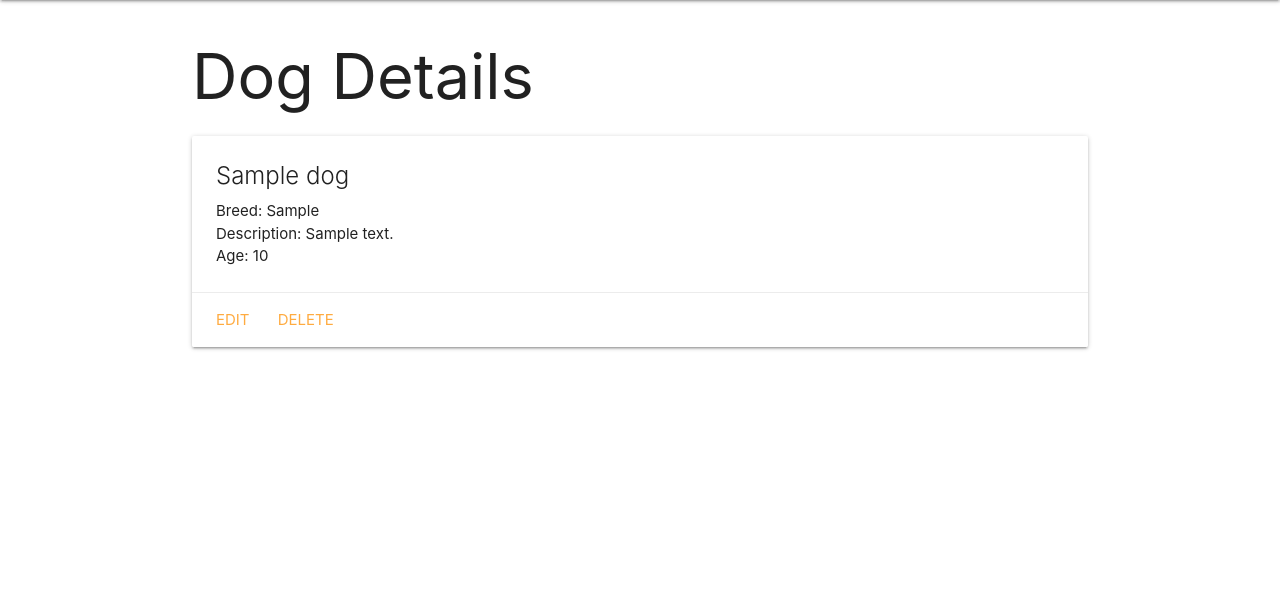
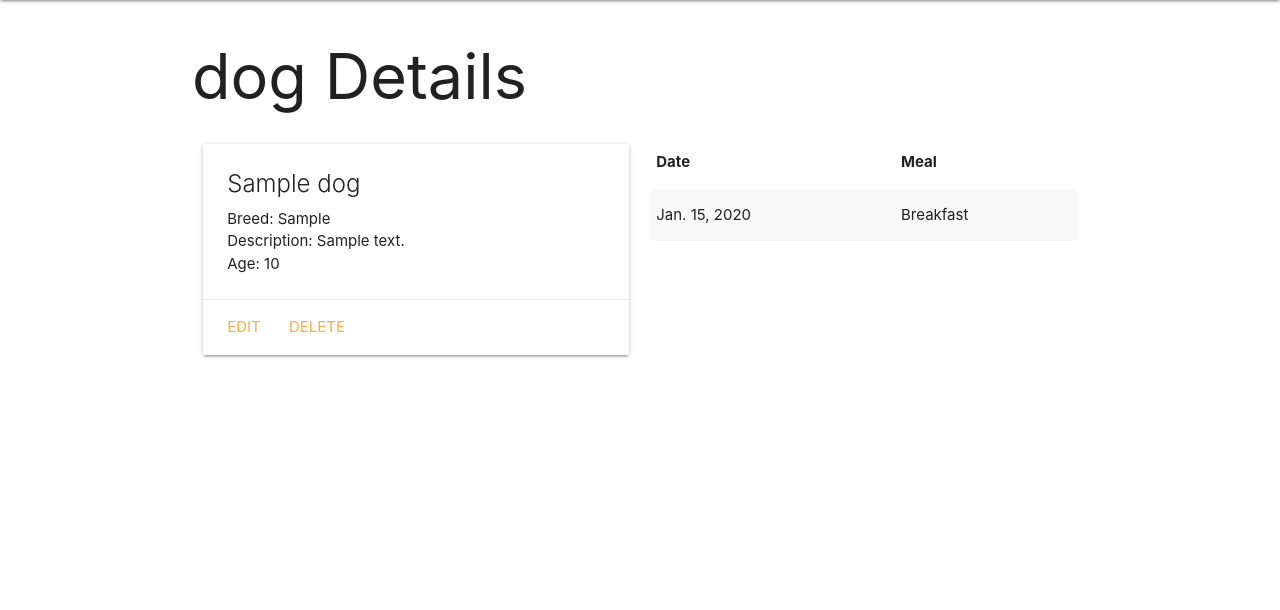
Before and after one commit to Chris-Violante/Dog-Collector, a Django app: page /dogs/1/ in a window 1280 px wide. Shown: the part 64-674 px from the top of the page. Run offline with Django 3.2, Linux system fonts and the light colour scheme; tables that the repository leaves empty hold one stand-in row (values such as "Sample post").

Commit message:
full crud on Dog, Feeding model in place

```diff
--- a/main_app/admin.py
+++ b/main_app/admin.py
@@ -1,6 +1,6 @@
 from django.contrib import admin
-from .models import Dog
-
+from .models import Dog, Feeding
 
 
 admin.site.register(Dog)
+admin.site.register(Feeding)
--- a/main_app/models.py
+++ b/main_app/models.py
@@ -2,6 +2,13 @@ from django.db import models
 from django.urls import reverse
 
 # Create your models here.
+
+
+MEALS = (
+    ('B', 'Breakfast'),
+    ('L', 'Lunch'),
+    ('D', 'Dinner')
+)
 
 
 class Dog(models.Model):
@@ -15,3 +22,16 @@ class Dog(models.Model):
 
     def get_absolute_url(self):
         return reverse('detail', kwargs={'dog_id': self.id})
+
+
+class Feeding(models.Model):
+    date = models.DateField('feeding date')
+    meal = models.CharField(
+        max_length=1,
+        choices=MEALS,
+        default=MEALS[0][0]
+    )
+    dog = models.ForeignKey(Dog, on_delete=models.CASCADE)
+
+    def __str__(self):
+        return f"{self.get_meal_display()} on {self.date}"
--- a/main_app/templates/dogs/detail.html
+++ b/main_app/templates/dogs/detail.html
@@ -1,8 +1,10 @@
 {% extends 'base.html' %}
 {% block content %}
 
-<h1>Dog Details</h1>
+<h1>dog Details</h1>
 
+<div class="row">
+  <div class="col s6">
     <div class="card">
       <div class="card-content">
         <span class="card-title">{{ dog.name }}</span>
@@ -19,5 +21,21 @@
         <a href="{% url 'dog_delete' dog.id %}">Delete</a>
       </div>
     </div>
-
+  </div>
+  <div class="col s6">
+    <table class="striped">
+      <thead>
+        <tr><th>Date</th><th>Meal</th></tr>
+      </thead>
+      <tbody>
+        {% for feeding in dog.feeding_set.all %}
+          <tr>
+            <td>{{feeding.date}}</td>
+            <td>{{feeding.get_meal_display}}</td>
+          </tr>
+        {% endfor %}
+      </tbody>
+    </table>
+  </div>
+</div>
 {% endblock %}
```
Also changed, not shown: main_app/templates/main_app/dog_confirm_delete.html (added, +13 -0 lines), main_app/forms.py (added), main_app/migrations/0002_feeding.py (added). Lines whose indentation alone changed are shown as unchanged.
